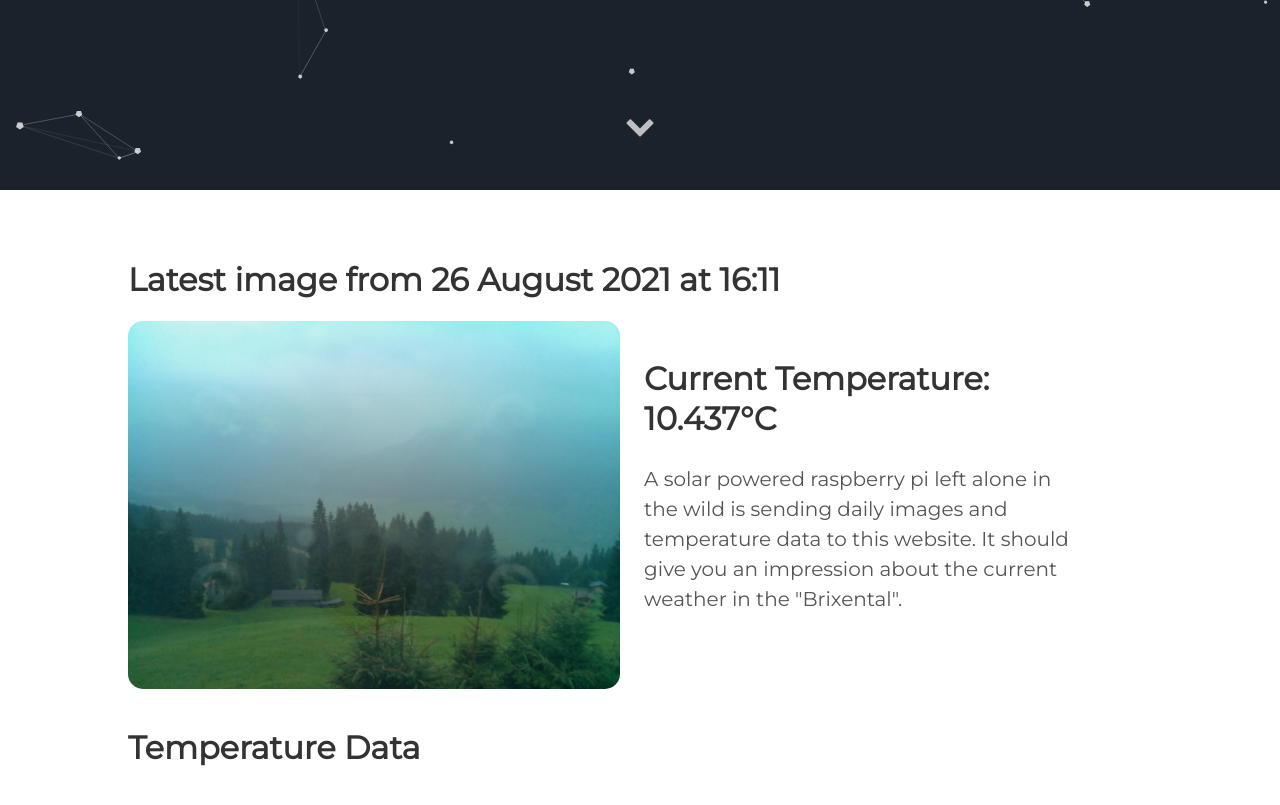
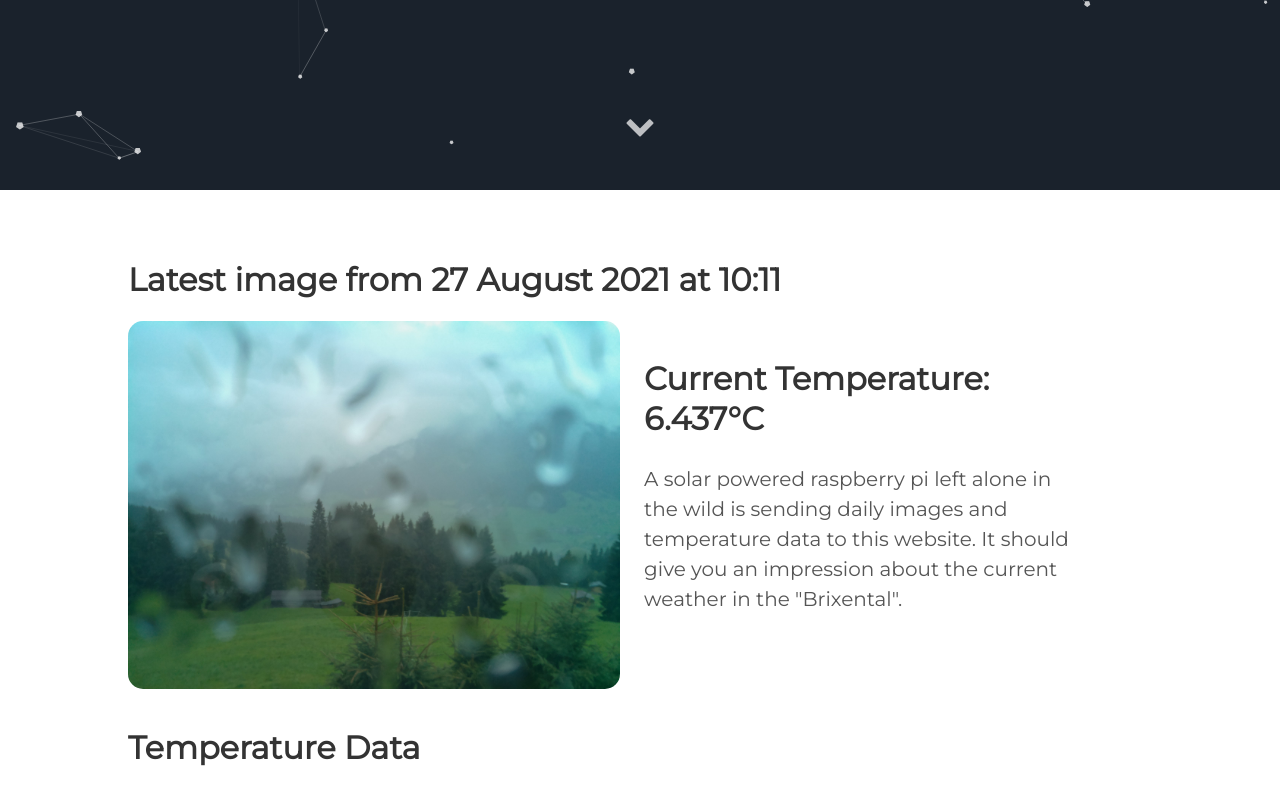
Before and after one commit to vektorious/vektorious.github.io, a Jekyll site: the page built from resources/huette.md, in a window 1280 px wide and 900 px high, scrolled down 710 px. Shown: the top 805 px of the window. Built offline with Jekyll 4.4.1, drawn with Linux system fonts in a browser that asks for light colours.

Commit message:
I'm a bot beep boop

```diff
--- a/resources/huette.md
+++ b/resources/huette.md
@@ -6,13 +6,13 @@ image: '/assets/img/'
 description: 'Live image from the Austrian alps'
 twitter_text: ' '
 ---
-## Latest image from 26 August 2021 at 16:11
+## Latest image from 27 August 2021 at 10:11
 <div class="huette">
   <div class="huette-image">
     <img src="{{ "/assets/img/huette.jpg" | prepend: site.baseurl }}">
   </div>
   <div class="huette-text">
-        <h2>Current Temperature: 10.437°C</h2>
+        <h2>Current Temperature: 6.437°C</h2>
         <p>A solar powered raspberry pi left alone in the wild is sending daily images and temperature data to this website. It should give you an impression about the current weather in the "Brixental".</p>
 
   </div>
```
Also changed, not shown: rpi-script/2021-08-27_100952.txt (renamed from rpi-script/2021-08-26_160953.txt, +5 -5 lines), rpi-script/huette.md (+2 -2 lines), assets/img/huette.jpg, assets/img/temp_plot.png, rpi-script/temp_plot.png, 1 other file.
